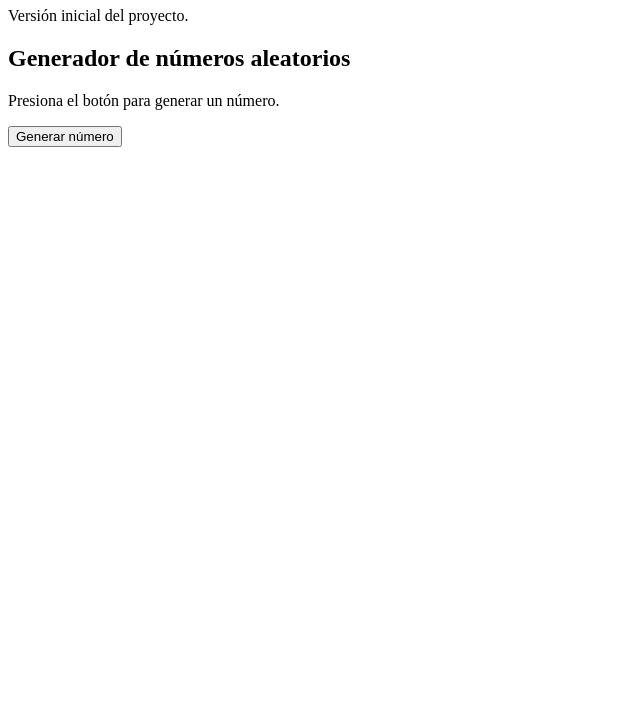
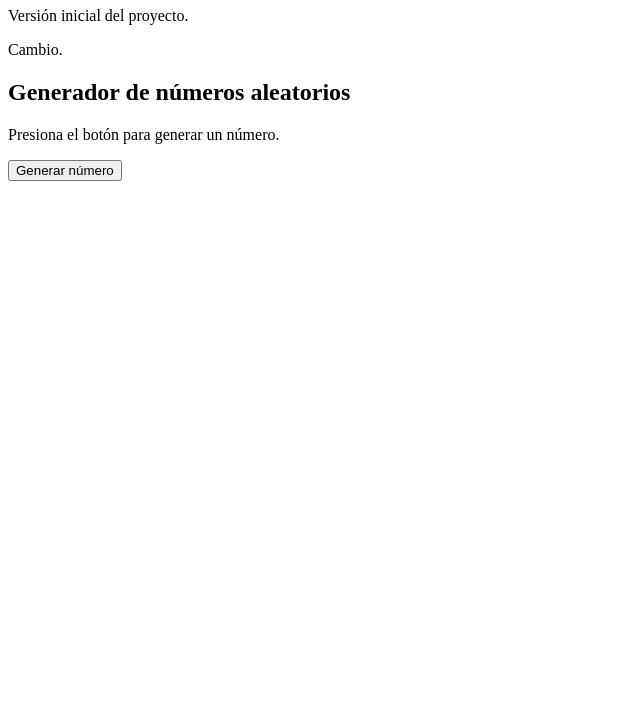
Before and after one commit to JuandaMonkey/Practica-CI-CD, a plain HTML site: page index.html in a window 1280 px wide. Shown: the part 73-800 px from the top of the page, without its empty margins (0-640 px from the left). Drawn offline with Linux system fonts and the light colour scheme.

Commit message:
v2.0.3 - Cambio

```diff
--- a/index.html
+++ b/index.html
@@ -11,6 +11,8 @@
     <h1>Mi primera práctica CI/CD</h1>
 
     <p>Versión inicial del proyecto.</p>
+
+    <p>Cambio.</p>
 
     <h2>Generador de números aleatorios</h2>
 
```
